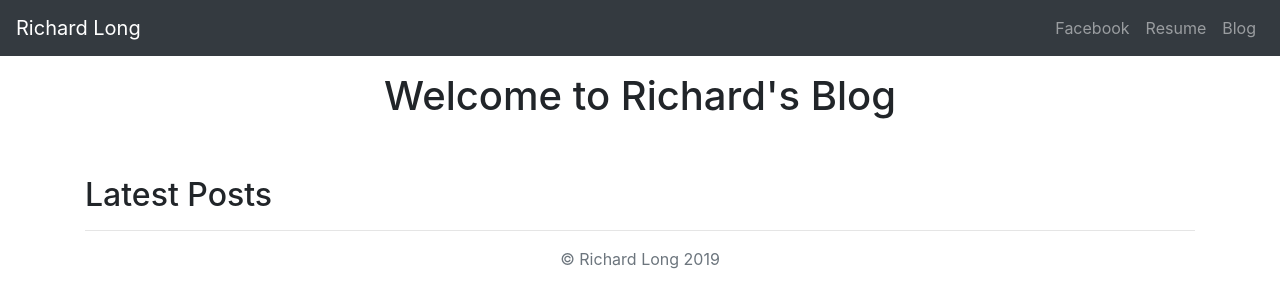
After one commit to sfbattles/profileblog-project, a Django app: page /blog/ in a window 1280 px wide. The commit adds this page. Shown: the top 308 px of the page. Run offline with Django 3.2, Linux system fonts and the light colour scheme; data that the repository does not hold is empty; some libraries are stand-ins or nearby versions.

Commit message:
finished the website

```diff
--- a/blog/models.py
+++ b/blog/models.py
@@ -10,3 +10,9 @@ class Blog(models.Model):
 
     def __str__(self):
         return str(self.title)
+
+    def summary(self):
+        return self.body[:100]
+
+    def pub_date_pretty(self):
+        return self.pub_date.strftime('%b %e, %Y')
--- /dev/null
+++ b/blog/templates/blog/blogs.html
@@ -0,0 +1,26 @@
+{% extends 'jobs/base.html' %}
+{% block header-title %}
+  <title>Richard's Blog</title>
+{% endblock %}
+
+{% block content %}
+{% load staticfiles %}
+
+<main role="main">
+    <div class="container">
+        <h1 class="text-center pt-3">Welcome to Richard's Blog</h1>
+        <h2 class="pt-5">Latest Posts</h2>
+        <hr/>
+        {% for blog in blogs %}
+        <div class="container border mb-3">
+            <a href="{%url 'blog_details' blog.id %}"><h3>{{ blog.title }}</h3></a>
+            <h3>{{ blog.pub_date_pretty }}</h3>
+            <br/>
+            <img src="{{ blog.image.url }}" class="img-fluid" alt="blog.image"  height=200 width=200>
+            <br>
+            <p>{{blog.summary}}</p>
+        </div>
+        {% endfor %}
+    </div>
+</main>
+{% endblock %}
--- /dev/null
+++ b/blog/urls.py
@@ -0,0 +1,8 @@
+from django.urls import path
+from blog import views as blog_views
+
+urlpatterns = [
+    path('', blog_views.blogs, name='blogs'),
+    path('<int:blog_id>', blog_views.blog_details, name="blog_details")  #blog_views is what I called my import
+    #blog_details is the function it will call in the views.py file
+]
--- a/blog/views.py
+++ b/blog/views.py
@@ -1,3 +1,15 @@
-from django.shortcuts import render
+from django.shortcuts import render, get_object_or_404
+from .models import Blog
+from jobs.models import Job
 
 # Create your views here.
+def blogs(request):
+    context = {
+        'blogs' : Blog.objects.all(),
+        'jobs' : Job.objects.all()
+    }
+    return render(request,'blog/blogs.html', context)
+
+def blog_details (request,blog_id):
+    blog_detail = get_object_or_404(Blog, pk=blog_id)  #gets the object with the primary key equal to BlogID
+    return render(request,"blog/blog_details.html", {'blog':blog_detail})
--- /dev/null
+++ b/jobs/templates/jobs/base.html
@@ -0,0 +1,44 @@
+<!doctype html>
+<html lang="en">
+  <head>
+    {% load staticfiles %}
+    <meta charset="utf-8">
+    <meta name="viewport" content="width=device-width, initial-scale=1, shrink-to-fit=no">
+    <meta name="description" content="">
+    {% block header-title %}
+    {% endblock %}
+
+    <!-- Bootstrap core CSS -->
+    <link rel="stylesheet" href="https://stackpath.bootstrapcdn.com/bootstrap/4.3.1/css/bootstrap.min.css" integrity="sha384-ggOyR0iXCbMQv3Xipma34MD+dH/1fQ784/j6cY/iJTQUOhcWr7x9JvoRxT2MZw1T" crossorigin="anonymous">
+   </head>
+  <body>
+    <header>
+        <nav class="navbar navbar-expand-lg navbar-dark bg-dark">
+            <a class="navbar-brand" href="{% url 'home' %}">Richard Long</a>
+            <button class="navbar-toggler" type="button" data-toggle="collapse" data-target="#navbarNavAltMarkup" aria-controls="navbarNavAltMarkup" aria-expanded="false" aria-label="Toggle navigation">
+              <span class="navbar-toggler-icon"></span>
+            </button>
+            <div class="collapse navbar-collapse" id="navbarNavAltMarkup">
+              <div class="navbar-nav ml-auto">
+                <a class="nav-item nav-link" href=http://www.facebook.com>Facebook</a>
+                <a class="nav-item nav-link" href="{% static 'Richard Long Resume.pdf' %}">Resume</a>
+                <a class="nav-item nav-link" href="{% url 'blogs' %}">Blog</a>
+              </div>
+            </div>
+          </nav>
+    </header>
+
+<main role="main">
+
+{% block content %}
+{% endblock %}
+
+<footer class="text-muted">
+  <div class="container text-center">
+      <p>© Richard Long {% now "Y"%}</p>
+</div>
+</footer>
+<script src="https://code.jquery.com/jquery-3.3.1.slim.min.js" integrity="sha384-q8i/X+965DzO0rT7abK41JStQIAqVgRVzpbzo5smXKp4YfRvH+8abtTE1Pi6jizo" crossorigin="anonymous"></script>
+<script src="https://cdnjs.cloudflare.com/ajax/libs/popper.js/1.14.7/umd/popper.min.js" integrity="sha384-UO2eT0CpHqdSJQ6hJty5KVphtPhzWj9WO1clHTMGa3JDZwrnQq4sF86dIHNDz0W1" crossorigin="anonymous"></script>
+<script src="https://stackpath.bootstrapcdn.com/bootstrap/4.3.1/js/bootstrap.min.js" integrity="sha384-JjSmVgyd0p3pXB1rRibZUAYoIIy6OrQ6VrjIEaFf/nJGzIxFDsf4x0xIM+B07jRM" crossorigin="anonymous"></script>
+</html>
--- a/portfolio/settings.py
+++ b/portfolio/settings.py
@@ -121,7 +121,11 @@ USE_TZ = True
 # Static files (CSS, JavaScript, Images)
 # https://docs.djangoproject.com/en/2.2/howto/static-files/
 
+STATICFILES_DIRS = [
+    os.path.join(BASE_DIR, 'portfolio/static/')
+]
 STATIC_URL = '/static/'
+STATIC_ROOT = os.path.join(BASE_DIR, 'static')
 
 MEDIA_ROOT = os.path.join(BASE_DIR, 'media')
 MEDIA_URL = '/media/'
--- a/portfolio/urls.py
+++ b/portfolio/urls.py
@@ -1,12 +1,15 @@
 from django.contrib import admin
-from django.urls import path
+from django.urls import path,include
 from django.conf import settings
 from django.conf.urls.static import static
-import jobs.views
+# import jobs.views
+import blog.views
+from jobs import views as jobs_views
 
 urlpatterns = [
     path('admin/', admin.site.urls),
-    path('', jobs.views.home, name='home'),
+    path('', jobs_views.home, name='home'),
+    path('blog/', include('blog.urls')),
 ]
 
 if settings.DEBUG:
```
Also changed, not shown: blog/templates/blog/blog_details.html (added, +17 -0 lines), jobs/templates/jobs/home.html (+8 -40 lines), portfolio/static/richard.jpg (added), 2 other files.
